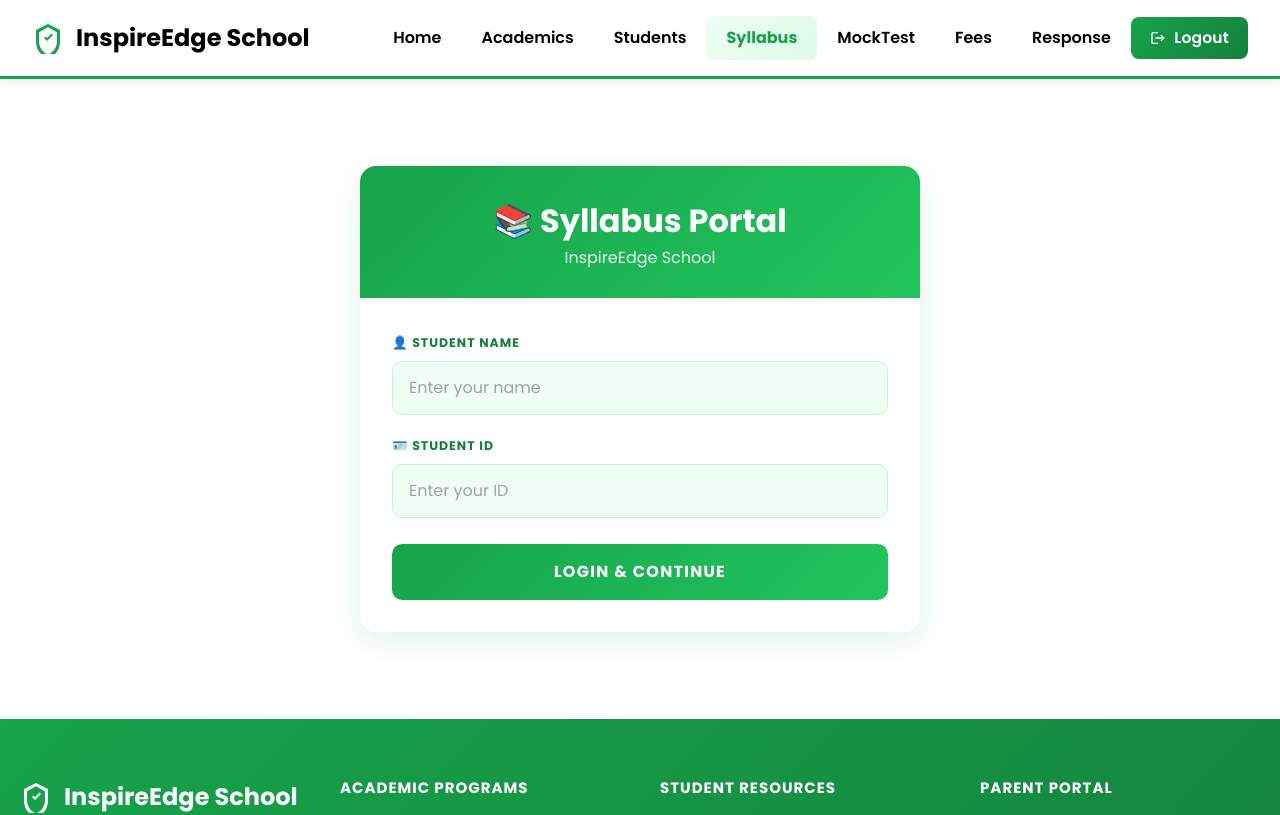
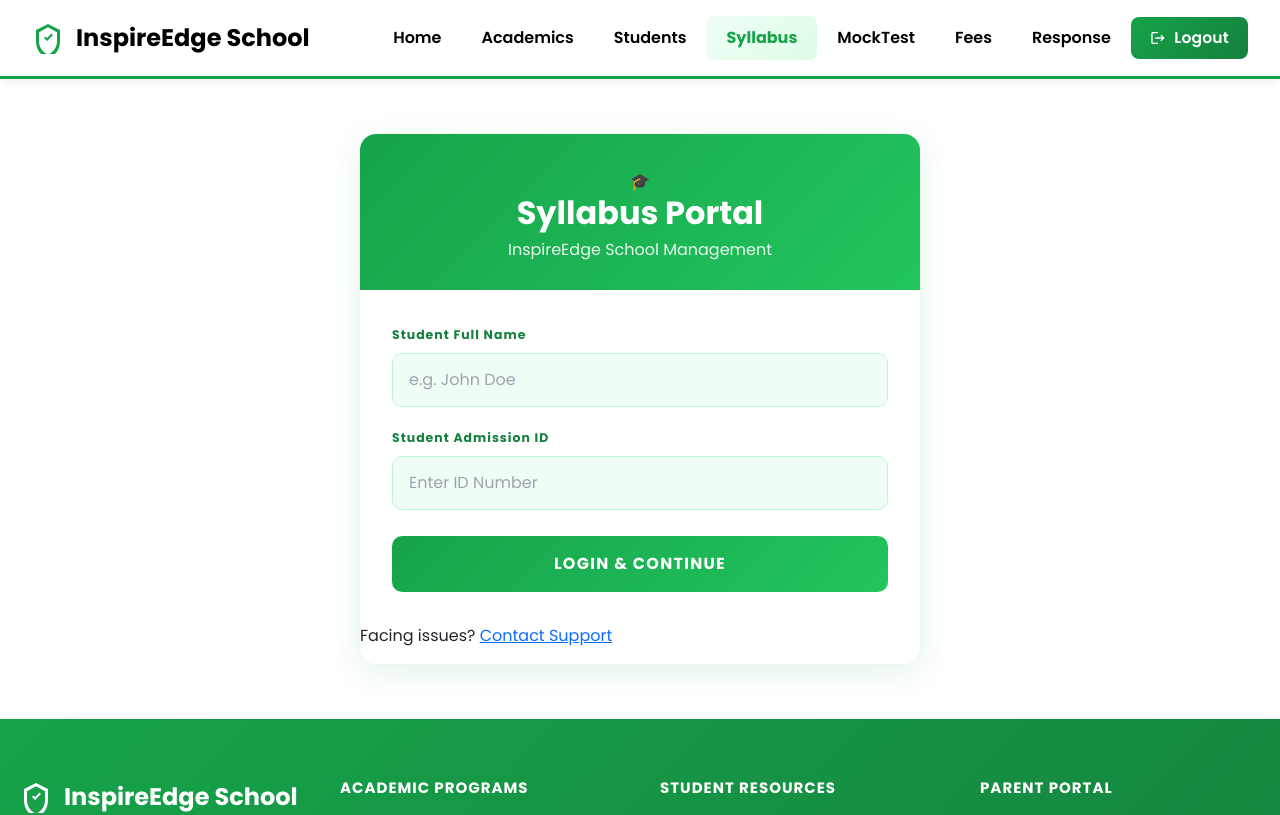
Before and after one commit to Gajjerashu/school-mern-project, a React (Vite) app in the folder Trial React JS/: page /AfterLogin/Syllabus in a window 1280 px wide. Shown: the top 815 px of the page. Built offline with nearby package versions, Linux system fonts and the light colour scheme; no server answers; sample sign-in values are in the browser's storage.

Commit message:
Update Sill.jsx

```diff
--- a/Trial React JS/src/ComponentsAfter/Components20/Sill.jsx
+++ b/Trial React JS/src/ComponentsAfter/Components20/Sill.jsx
@@ -1,8 +1,8 @@
 import React, { useState } from "react";
 import { useNavigate } from "react-router-dom";
+import axios from "axios"; // Axios વાપરવું વધુ હિતાવહ છે
 import "./Sill.css";
 
-// API Base URL define karo
 const API_BASE_URL = process.env.REACT_APP_API_URL || 'http://localhost:5000';
 
 const Sill = () => {
@@ -12,30 +12,33 @@ const Sill = () => {
     const [loading, setLoading] = useState(false);
     const navigate = useNavigate();
 
-    const handleSubmit = async () => {
+    const handleSubmit = async (e) => {
+        if (e) e.preventDefault(); // Form submit રોકવા માટે
         setError("");
 
-        if (!studentName.trim() || !studentId.trim()) {
+        const nameInput = studentName.trim();
+        const idInput = studentId.trim();
+
+        if (!nameInput || !idInput) {
             setError("Please fill in both Student Name and Student ID.");
             return;
         }
 
         setLoading(true);
         try {
-            const res = await fetch(
-                `${API_BASE_URL}/api/admissions/student/${studentId.trim()}`
-            );
-            const data = await res.json();
+            // API Call using Axios
+            const response = await axios.get(`${API_BASE_URL}/api/admissions/student/${idInput}`);
+            const { success, data } = response.data;
 
-            if (!res.ok || !data.success) {
+            if (!success || !data) {
                 setError("Student ID not found. Please check your ID.");
                 setLoading(false);
                 return;
             }
 
-            // ✅ Safe access with optional chaining
-            const dbName = data.data?.studentName?.toLowerCase().trim();
-            const enteredName = studentName.toLowerCase().trim();
+            // Name Verification
+            const dbName = data.studentName?.toLowerCase().trim();
+            const enteredName = nameInput.toLowerCase();
 
             if (dbName !== enteredName) {
                 setError("Student Name does not match our records.");
@@ -43,11 +46,11 @@ const Sill = () => {
                 return;
             }
 
-            // ✅ Clean up class string (e.g., "10th" -> 10)
-            const rawClass = data.data?.applyClass?.toString().replace(/\D/g, "");
+            // Class Data Cleanup
+            const rawClass = data.applyClass?.toString().replace(/\D/g, "");
             const applyClass = parseInt(rawClass);
-            const language = data.data?.language || "English";
-            const stream = data.data?.stream || "NA";
+            const language = data.language || "English";
+            const stream = data.stream || "NA";
 
             if (isNaN(applyClass)) {
                 setError("Invalid class data. Please contact admin.");
@@ -55,35 +58,34 @@ const Sill = () => {
                 return;
             }
 
-            // ✅ Helper to dry up navigation code
+            // Navigation Logic
             const commonState = {
-                studentName: data.data.studentName,
+                studentName: data.studentName,
                 applyClass,
                 language
             };
 
-            if (applyClass >= 1 && applyClass <= 5) {
-                navigate("/AfterLogin/Syllabus/Primary", { state: { ...commonState, stream: "NA" } });
-            } else if (applyClass >= 6 && applyClass <= 8) {
-                navigate("/AfterLogin/Syllabus/Middle", { state: { ...commonState, stream: "NA" } });
-            } else if (applyClass >= 9 && applyClass <= 10) {
-                navigate("/AfterLogin/Syllabus/High", { state: { ...commonState, stream: "NA" } });
-            } else if (applyClass >= 11 && applyClass <= 12) {
-                navigate("/AfterLogin/Syllabus/High", {
+            let targetPath = "";
+            if (applyClass >= 1 && applyClass <= 5) targetPath = "/AfterLogin/Syllabus/Primary";
+            else if (applyClass >= 6 && applyClass <= 8) targetPath = "/AfterLogin/Syllabus/Middle";
+            else if (applyClass >= 9 && applyClass <= 12) targetPath = "/AfterLogin/Syllabus/High";
+
+            if (targetPath) {
+                navigate(targetPath, {
                     state: {
                         ...commonState,
-                        stream: stream !== "NA" ? stream : "Science"
+                        stream: (applyClass >= 11 && stream !== "NA") ? stream : "NA"
                     }
                 });
             } else {
-                setError("Class not recognized. Please contact admin.");
+                setError("Class route not found.");
             }
 
         } catch (err) {
-            console.error("❌ Error:", err);
-            setError("Server error. Please try again.");
+            console.error("❌ Login Error:", err);
+            const msg = err.response?.data?.message || "Server error. Please try again.";
+            setError(msg);
         } finally {
-            // ✅ Always stop loading
             setLoading(false);
         }
     };
@@ -92,47 +94,55 @@ const Sill = () => {
         <div className="sill-bg">
             <div className="sill-card">
                 <div className="sill-header">
-                    <h2>📚 Syllabus Portal</h2>
-                    <p>InspireEdge School</p>
+                    <div className="sill-logo">🎓</div>
+                    <h2>Syllabus Portal</h2>
+                    <p>InspireEdge School Management</p>
                 </div>
-                <div className="sill-body">
+
+                <form className="sill-body" onSubmit={handleSubmit}>
                     <div className="sill-field">
-                        <label>👤 STUDENT NAME</label>
+                        <label>Student Full Name</label>
                         <input
                             type="text"
-                            placeholder="Enter your name"
+                            placeholder="e.g. John Doe"
                             value={studentName}
                             autoComplete="off"
                             onChange={(e) => setStudentName(e.target.value)}
-                            onKeyDown={(e) => e.key === "Enter" && !loading && handleSubmit()}
+                            disabled={loading}
                         />
                     </div>
+
                     <div className="sill-field">
-                        <label>🪪 STUDENT ID</label>
+                        <label>Student Admission ID</label>
                         <input
                             type="text"
-                            placeholder="Enter your ID"
+                            placeholder="Enter ID Number"
                             value={studentId}
                             autoComplete="off"
                             onChange={(e) => setStudentId(e.target.value)}
-                            onKeyDown={(e) => e.key === "Enter" && !loading && handleSubmit()}
+                            disabled={loading}
                         />
                     </div>
-                    {error && <p className="sill-error">⚠️ {error}</p>}
+
+                    {error && <div className="sill-error-box">⚠️ {error}</div>}
+
                     <button
-                        className="sill-btn"
-                        onClick={handleSubmit}
+                        type="submit"
+                        className={`sill-btn ${loading ? "loading" : ""}`}
                         disabled={loading}
                     >
                         {loading ? (
-                            <span className="sill-btn-loading">
-                                <span className="sill-spinner"></span>
-                                Verifying...
+                            <span className="btn-content">
+                                <i className="spinner"></i> Verifying...
                             </span>
                         ) : (
                             "LOGIN & CONTINUE"
                         )}
                     </button>
+                </form>
+
+                <div className="sill-footer">
+                    <p>Facing issues? <a href="#">Contact Support</a></p>
                 </div>
             </div>
         </div>
```
